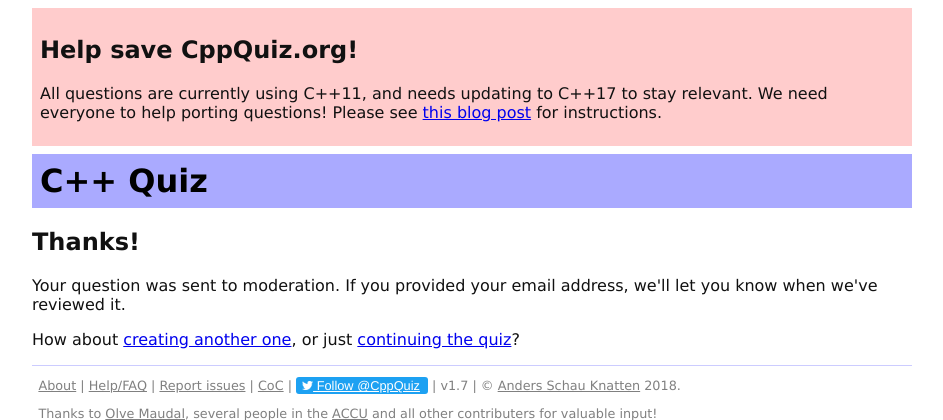
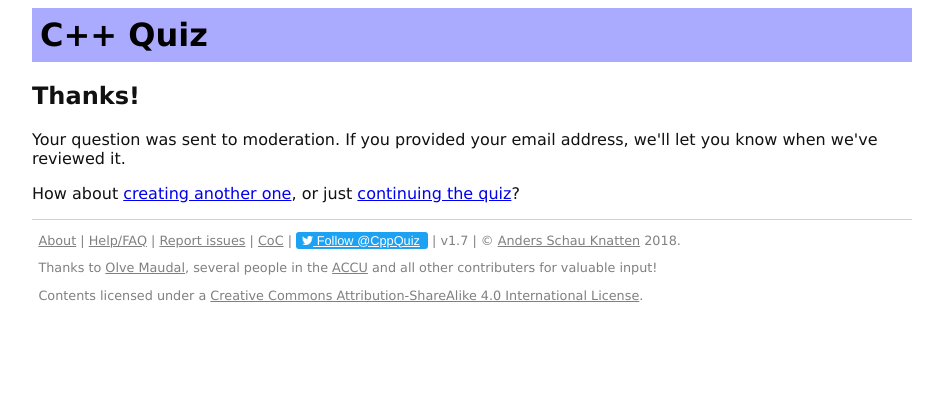
Before and after one commit to knatten/cppquiz, a Django app: template templates/quiz/created.html in a window 1280 px wide. Shown: the top 420 px of the page, without its empty margins (168-1111 px from the left). Run offline with Django 3.2, Linux system fonts and the light colour scheme; the template is opened without the code that fills it, so the values that code supplies are empty; some libraries are stand-ins or nearby versions.

Commit message:
Revert "Add notes about porting to C++17"
This reverts commit bedb946a125fe37fde8c9deccd13ed33134bbe55.

```diff
--- a/cppquiz/quiz/static/quiz.css
+++ b/cppquiz/quiz/static/quiz.css
@@ -42,11 +42,6 @@
 }
 #header h1 {
     margin:0;
-}
-.help_port {
-    background-color:#fcc;
-    padding:0.5em;
-    margin-bottom:0.5em;
 }
 h1 a
 {
--- a/templates/base.html
+++ b/templates/base.html
@@ -6,7 +6,7 @@
 <script src="http://code.jquery.com/jquery-1.9.1.min.js"></script>
 <script src="http://code.jquery.com/ui/1.10.3/jquery-ui.js"></script>
 <link type="text/css" rel="stylesheet" href="{{STATIC_URL}}highlight.css">
-<link type="text/css" rel="stylesheet" href="{{STATIC_URL}}quiz.css?v=1">
+<link type="text/css" rel="stylesheet" href="{{STATIC_URL}}quiz.css">
 <link rel="shortcut icon" href="{{STATIC_URL}}favicon.png">
 <script type="text/javascript">
 $(document).ready(function() {
@@ -69,11 +69,6 @@
 <strong>NOTE:</strong> This is the development site. Unless you are here specifically to test a certain feature, you probably want to visit <a href="http://cppquiz.org">the official site</a> instead.
 </p>
 {%endif%}
-<div class="help_port">
-<h2>Help save CppQuiz.org!</h2>
-<p>All questions are currently using C++11, and needs updating to C++17 to stay relevant. We need everyone to help porting questions! Please see <a href="https://blog.knatten.org/2018/09/07/help-save-cppquiz-org-were-porting-to-c17/">this blog post</a> for instructions.</p>
-</div>
-
 <div id="header">
 <h1><a href="/">C++ Quiz</a></h1>
 </div>
--- a/templates/quiz/create.html
+++ b/templates/quiz/create.html
@@ -1,9 +1,6 @@
 {%extends "base.html"%}
 {%block content%}
 <h2>Create your own question</h2>
-<p class="help_port">
-We're currently porting all questions to C++17, and no new user contributed questions will be reviewed until we're done with that. Please consider <a href="https://blog.knatten.org/2018/09/07/help-save-cppquiz-org-were-porting-to-c17/">helping to port questions</a> instead!
-</p>
 <h3>Please remember:</h3>
 <ul>
 <li>Your question should <strong>be short</strong>, and <strong>demonstrate one thing only</strong></li>
```
